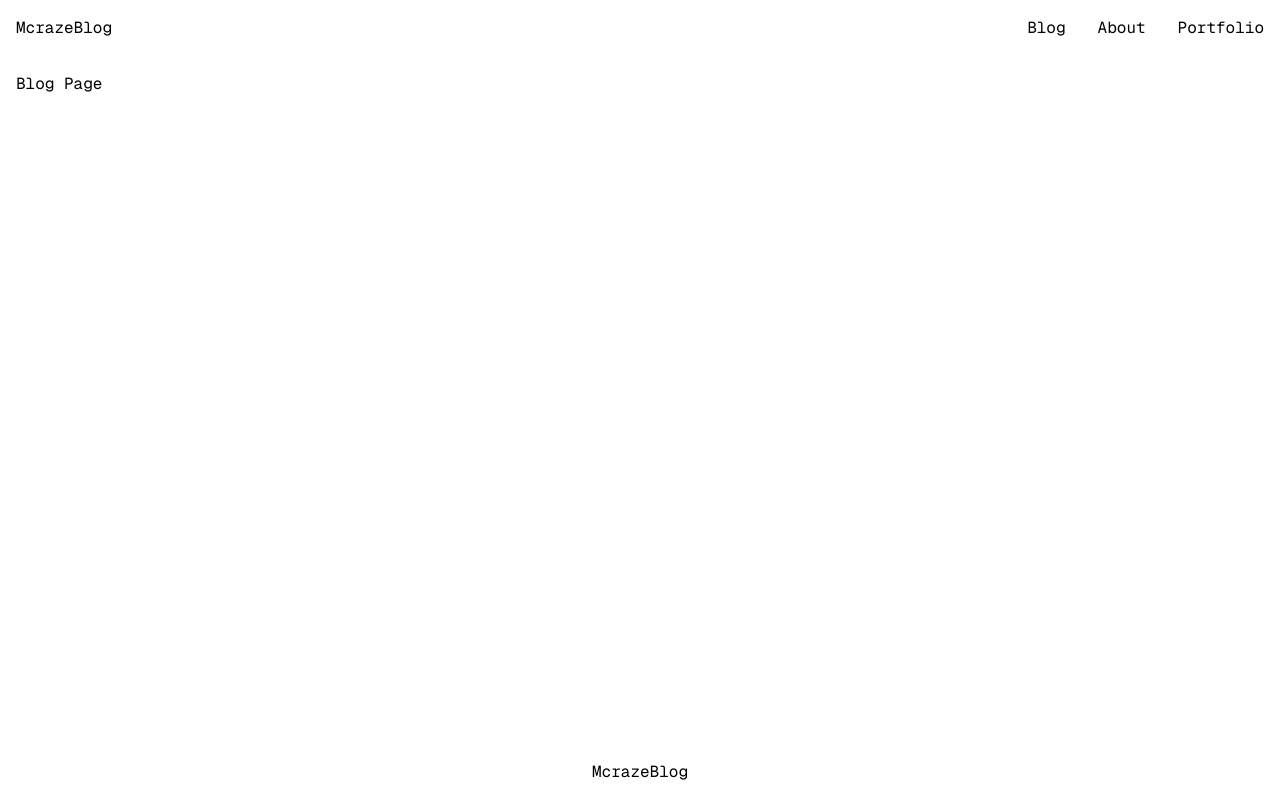
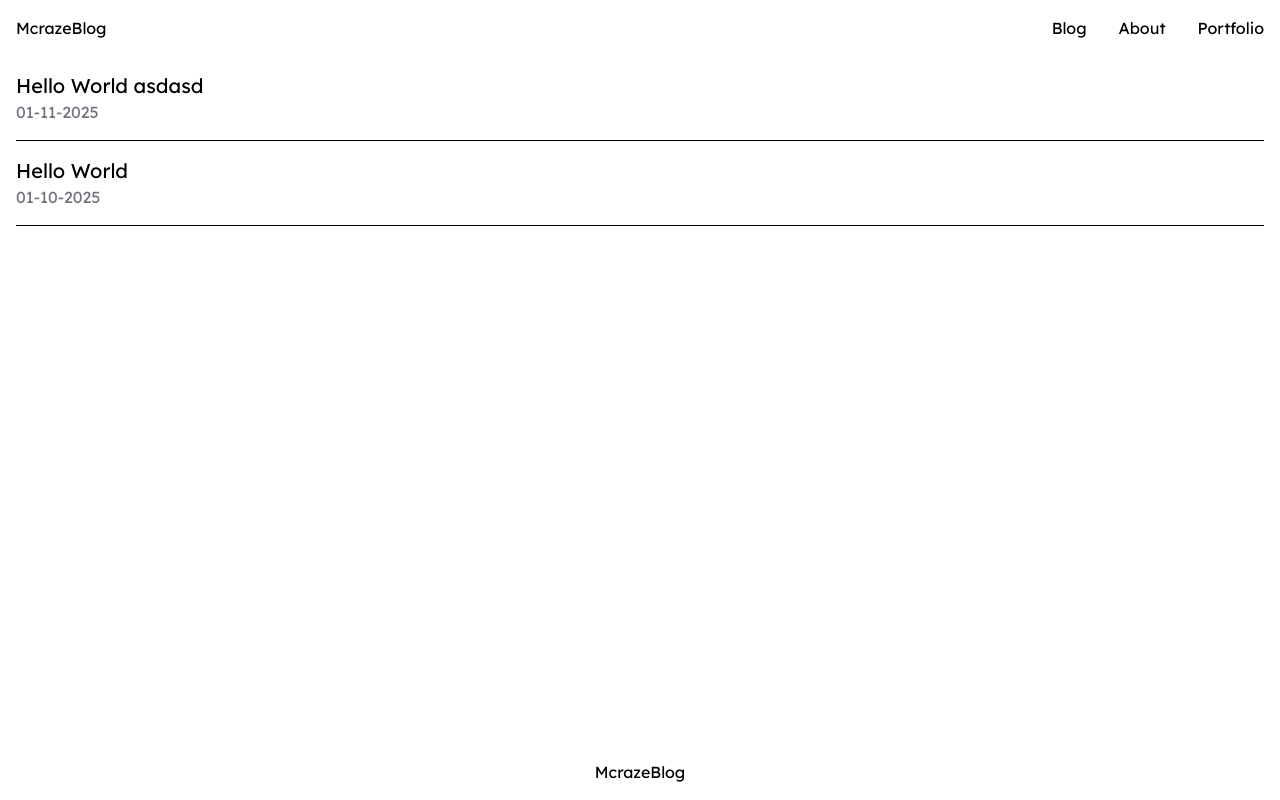
Before and after one commit to Mcraze/Markdown-Blog-Website, a Next.js app: page /blog in a window 1280 px wide. Built offline with nearby package versions, Linux system fonts and the light colour scheme.

Commit message:
Added basic blog feature

```diff
--- /dev/null
+++ b/app/blog/[slug]/page.tsx
@@ -0,0 +1,26 @@
+import Section from "@/app/components/Section";
+import { getAllPosts, getPostData } from "../../lib/posts";
+
+export async function generateStaticParams() {
+    const posts = getAllPosts();
+    return posts.map((post) => ({
+        slug: post.slug,
+    }));
+}
+
+export default async function BlogPost({ params }: { params: Promise<{ slug: string }> }) {
+    const { slug } = await params; // ✅ await here
+    const post = await getPostData(slug);
+
+    return (
+        <>
+            <Section>
+                <article>
+                    <h1>{post.title}</h1>
+                    <p className="text-sm text-gray-500">{post.date}</p>
+                    <section dangerouslySetInnerHTML={{ __html: post.contentHtml }} />
+                </article>
+            </Section>
+        </>
+    );
+}
--- a/app/blog/page.tsx
+++ b/app/blog/page.tsx
@@ -1,10 +1,24 @@
+import Link from "next/link";
 import Section from "../components/Section"
+import { getAllPosts } from "../lib/posts"
 
 const page = () => {
+
+    const posts = getAllPosts();
+
     return (
         <>
             <Section>
-                Blog Page
+                <div className="flex flex-col gap-4">
+                    {posts.map((post) => (
+                        <Link  key={post.slug} href={`/blog/${post.slug}`}>
+                            <article className="border-b pb-4">
+                                <h2 className="text-xl">{post.title}</h2>
+                                <p className="text-zinc-500">{post.date}</p>
+                            </article>
+                        </Link>
+                    ))}
+                </div>
             </Section>
         </>
     )
--- /dev/null
+++ b/app/content/posts/first-blog-post.md
@@ -0,0 +1,9 @@
+---
+title: "Hello World"
+date: "01-10-2025"
+---
+
+# My first blog
+This is my **first** markdown post.
+
+# Nigga asdasd
--- /dev/null
+++ b/app/content/posts/second-blog-post.md
@@ -0,0 +1,7 @@
+---
+title: "Hello World asdasd"
+date: "01-11-2025"
+---
+
+# My first blog
+This is my **first** markdown post.
--- a/app/globals.css
+++ b/app/globals.css
@@ -20,8 +20,12 @@
 }
 
 body {
-  font-family: var(--font-geist-mono);
+  font-family: var(--font-geist-sans);
   min-height: 100svh;
   display: flex;
   flex-direction: column;
+  font-variation-settings: normal;
+  font-feature-settings: normal;
+  font-kerning: normal;
+  letter-spacing: normal;
 }
--- a/app/layout.tsx
+++ b/app/layout.tsx
@@ -1,10 +1,10 @@
 import type { Metadata } from "next";
-import { Geist, Geist_Mono } from "next/font/google";
+import { Lexend_Deca, Geist_Mono } from "next/font/google";
 import "./globals.css";
 import Header from "./components/Header";
 import Footer from "./components/Footer";
 
-const geistSans = Geist({
+const geistSans = Lexend_Deca({
   variable: "--font-geist-sans",
   subsets: ["latin"],
 });
@@ -19,11 +19,7 @@ export const metadata: Metadata = {
   description: "Generated by create next app",
 };
 
-export default function RootLayout({
-  children,
-}: Readonly<{
-  children: React.ReactNode;
-}>) {
+export default function Layout({ children }: { children: React.ReactNode }) {
   return (
     <html lang="en">
       <body className={`${geistSans.variable} ${geistMono.variable} antialiased`}>
--- /dev/null
+++ b/app/lib/posts.ts
@@ -0,0 +1,35 @@
+import fs from "fs";
+import path from "path";
+import matter from "gray-matter";
+import { remark } from "remark";
+import html from "remark-html";
+
+const postDirectory = path.join(process.cwd(), "app/content/posts");
+
+export function getAllPosts() {
+    const posts = fs.readdirSync(postDirectory).map((file) => {
+        const slug = file.replace(".md", "");
+        const { data } = matter(fs.readFileSync(path.join(postDirectory, file), "utf8"));
+        return { slug, ...data } as { slug: string, title: string, date: string };
+    });
+
+    return posts.sort(
+        (a, b) => new Date(b.date).getTime() - new Date(a.date).getTime()
+    );
+}
+
+
+export async function getPostData(slug: string) {
+    const file = path.join(postDirectory, `${slug}.md`);
+    const { data, content } = matter(fs.readFileSync(file, "utf8"));
+    const contentHtml = String(await remark().use(html).process(content));
+    return {
+        contentHtml,
+        ...data
+    } as {
+        slug: string,
+        title: string,
+        date: string,
+        contentHtml: string
+    };
+}
```
Also changed, not shown: package.json (+8 -5 lines), 1 other file (tests, documents, lock files or other folders).
